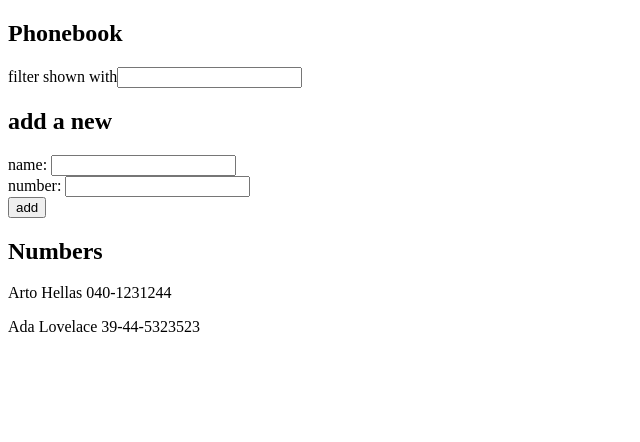
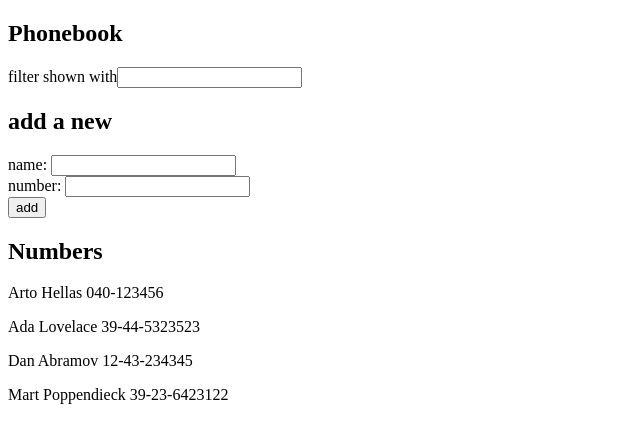
Before and after one commit to maijahaka/fullstackopen, a React (Create React App) app in the folder osa2/puhelinluettelo/: page / in a window 1280 px wide. Shown: the top 442 px of the page, without its empty margins (0-640 px from the left). Built offline with nearby package versions, Linux system fonts and the light colour scheme; data requests are answered from the project's data file.

Commit message:
2.11: puhelinluettelo step6

```diff
--- /dev/null
+++ b/osa2/puhelinluettelo/db.json
@@ -0,0 +1,24 @@
+{
+    "persons":[
+        {
+            "name": "Arto Hellas",
+            "number": "040-123456",
+            "id": 1
+        },
+        {
+            "name": "Ada Lovelace",
+            "number": "39-44-5323523",
+            "id": 2
+        },
+        {
+            "name": "Dan Abramov",
+            "number": "12-43-234345",
+            "id": 3
+        },
+        {
+            "name": "Mart Poppendieck",
+            "number": "39-23-6423122",
+            "id": 4
+        }
+    ]
+}
--- a/osa2/puhelinluettelo/src/App.js
+++ b/osa2/puhelinluettelo/src/App.js
@@ -1,22 +1,25 @@
-import React, { useState } from 'react'
+import React, { useState, useEffect } from 'react'
+import axios from 'axios'
 import Persons from './components/Persons'
 import PersonForm from './components/PersonForm'
 import Filter from './components/Filter'
 
 const App = () => {
-    const [ persons, setPersons ] = useState([
-        {
-            name: 'Arto Hellas',
-            number: '040-1231244'
-        },
-        {
-            name: 'Ada Lovelace',
-            number: '39-44-5323523'
-        }
-    ])
+    const [ persons, setPersons ] = useState([])
     const [ newName, setNewName ] = useState('')
     const [ newNumber, setNewNumber ] = useState('')
     const [ newFilter, setNewFilter ] = useState('')
+
+    useEffect(() => {
+        console.log('effect')
+        axios
+            .get('http://localhost:3001/persons')
+            .then(response => {
+                console.log('promise fulfilled')
+                setPersons(response.data)
+            })
+    }, [])
+    console.log('render', persons.length, 'persons')
 
     const addPerson = (event) => {
         event.preventDefault()
```
Also changed, not shown: osa2/puhelinluettelo/package.json (+6 -1 lines), 2 other files (tests, documents, lock files or other folders).
